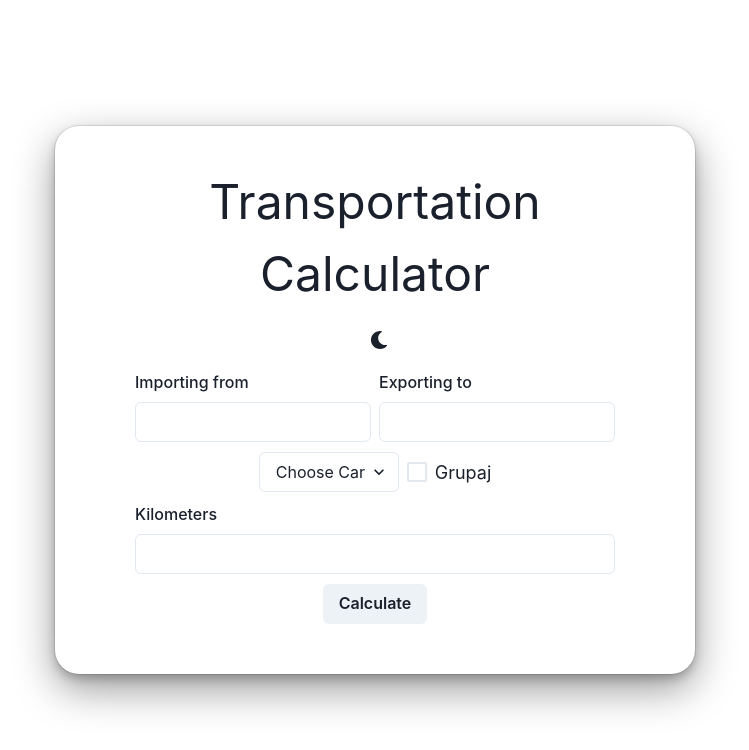
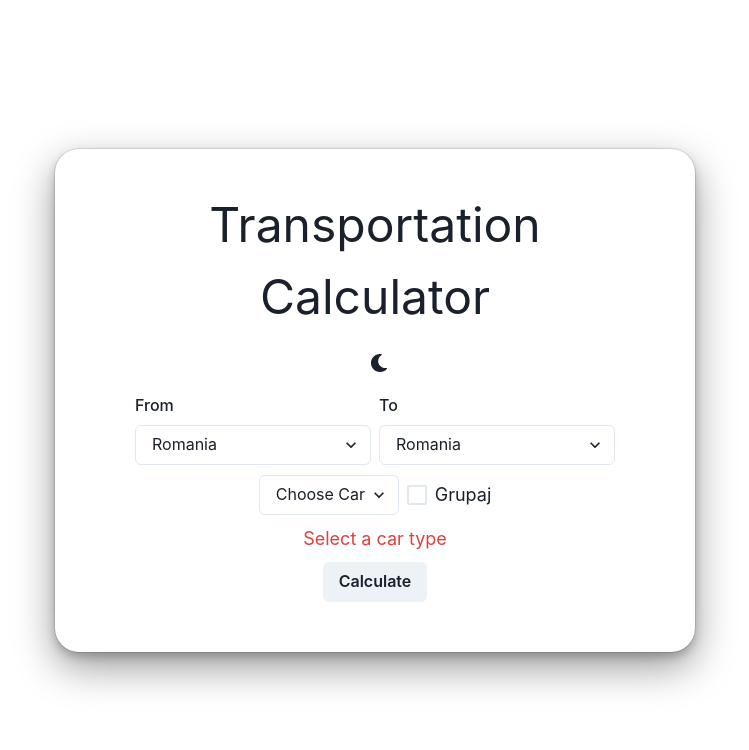
Before and after one commit to PaulVLAD22/calculator-transporturi, a React (Create React App) app: page / in a window 1280 px wide. Shown: the top 750 px of the page, without its empty margins (265-1014 px from the left). Built offline with nearby package versions, Linux system fonts and the light colour scheme.

Commit message:
feat: country dropdown

```diff
--- a/src/App.tsx
+++ b/src/App.tsx
@@ -20,12 +20,21 @@ import {
   Button,
 } from "@chakra-ui/react";
 import { ColorModeSwitcher } from "./ColorModeSwitcher";
+import { prices } from "./prices";
 
 export enum Car {
   Camion = "camion",
   Sprinter = "sprinter",
 }
+let countries: (string | undefined)[] = [];
+
+prices.forEach(row => {
+  countries.push(row.Tara);
+});
+
 export const App = () => {
+  const [importingCountry, setImportingCountry] = React.useState<string>("");
+  const [exportingCountry, setExportingCountry] = React.useState<string>("");
   const [grupaj, setGrupaj] = React.useState(false);
   const [carType, setCarType] = React.useState<Car>();
   const [result, setResult] = React.useState<number>(0);
@@ -35,6 +44,12 @@ export const App = () => {
   };
   const calculatePrice = () => {
     setResult(500);
+  };
+  const changeImportingCountry = (e: React.ChangeEvent<HTMLSelectElement>) => {
+    setImportingCountry(e.target.value);
+  };
+  const changeExportingCountry = (e: React.ChangeEvent<HTMLSelectElement>) => {
+    setExportingCountry(e.target.value);
   };
 
   return (
@@ -54,12 +69,20 @@ export const App = () => {
           <ColorModeSwitcher />
           <HStack justify={"space-around"} width="100%">
             <FormControl>
-              <FormLabel htmlFor="">Importing from</FormLabel>
-              <Input id="import" type="text" />
+              <FormLabel htmlFor="km">From</FormLabel>
+              <Select onChange={changeImportingCountry}>
+                {countries.map(country => (
+                  <option value={country}>{country}</option>
+                ))}
+              </Select>
             </FormControl>
             <FormControl>
-              <FormLabel htmlFor="">Exporting to</FormLabel>
-              <Input id="export" type="text" />
+              <FormLabel htmlFor="km">To</FormLabel>
+              <Select onChange={changeExportingCountry}>
+                {countries.map(country => (
+                  <option value={country}>{country}</option>
+                ))}
+              </Select>
             </FormControl>
           </HStack>
           <HStack justify={"space-around"}>
@@ -76,7 +99,11 @@ export const App = () => {
               Grupaj
             </Checkbox>
           </HStack>
-          {grupaj === false ? (
+          {carType !== Car.Camion && carType !== Car.Sprinter ? (
+            <Text color="red.500" fontSize="lg">
+              Select a car type
+            </Text>
+          ) : grupaj === false ? (
             <FormControl>
               <FormLabel htmlFor="km">Kilometers</FormLabel>
               <Input id="km" type="number" />
@@ -95,11 +122,6 @@ export const App = () => {
                   <Input id="kg" type="number" />
                 </FormControl>
               )}
-              {carType !== Car.Camion && carType !== Car.Sprinter && (
-                <Text color="red.500" fontSize="lg">
-                  Select a car type
-                </Text>
-              )}
             </>
           )}
           <Button onClick={calculatePrice}>Calculate</Button>
```
